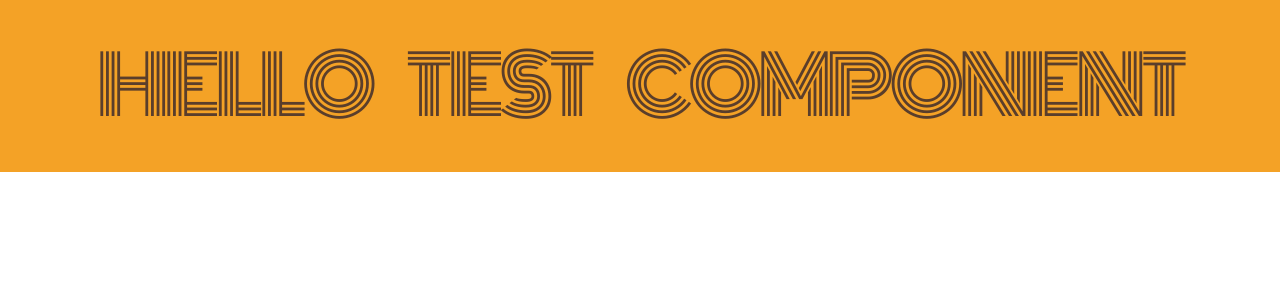
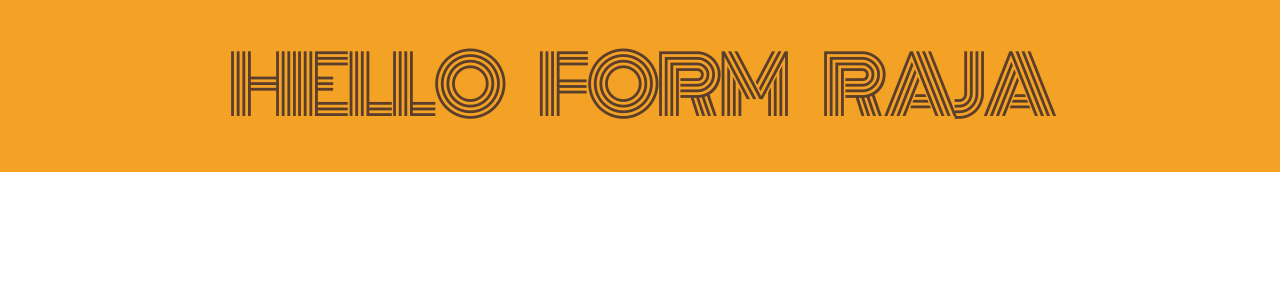
Before and after one commit to mr-Thamariaselvam/Traval-List, a React (Create React App) app: page /test in a window 1280 px wide. Shown: the top 300 px of the page. Built offline with nearby package versions, Linux system fonts and the light colour scheme.

Commit message:
h1 changed again

```diff
--- a/src/components/testcomp/testcomp.js
+++ b/src/components/testcomp/testcomp.js
@@ -1,7 +1,7 @@
 export default function TestComp() {
   return (
     <div>
-      <h1>Hello Test Component</h1>
+      <h1>Hello form raja</h1>
     </div>
   );
 }
```
Also changed, not shown: src/components/testcomp/inputComp.js (+23 -0 lines).
